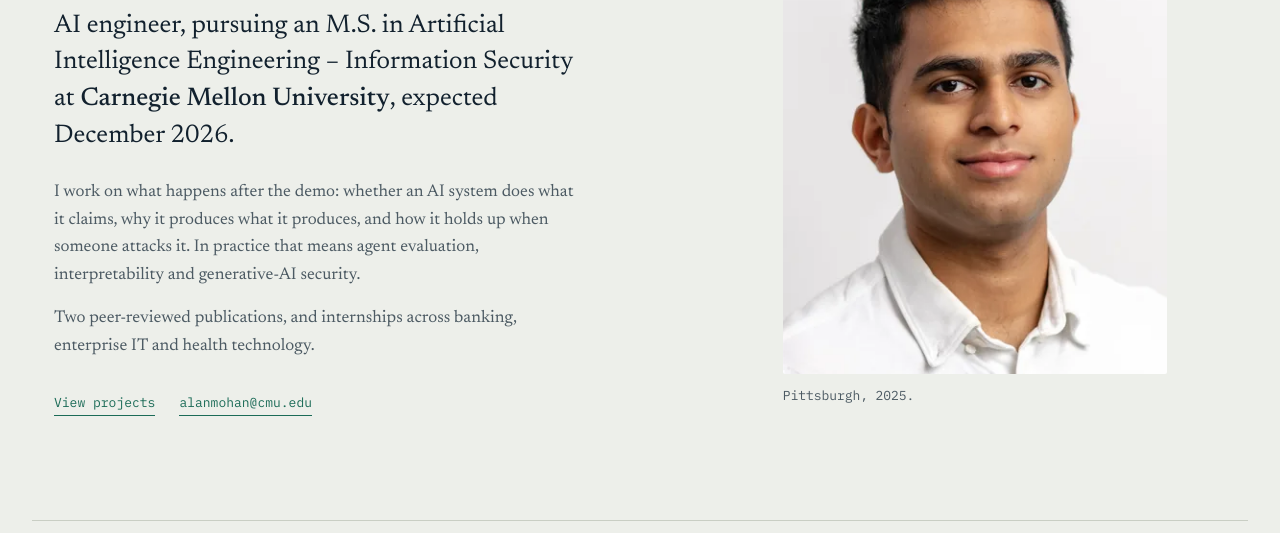
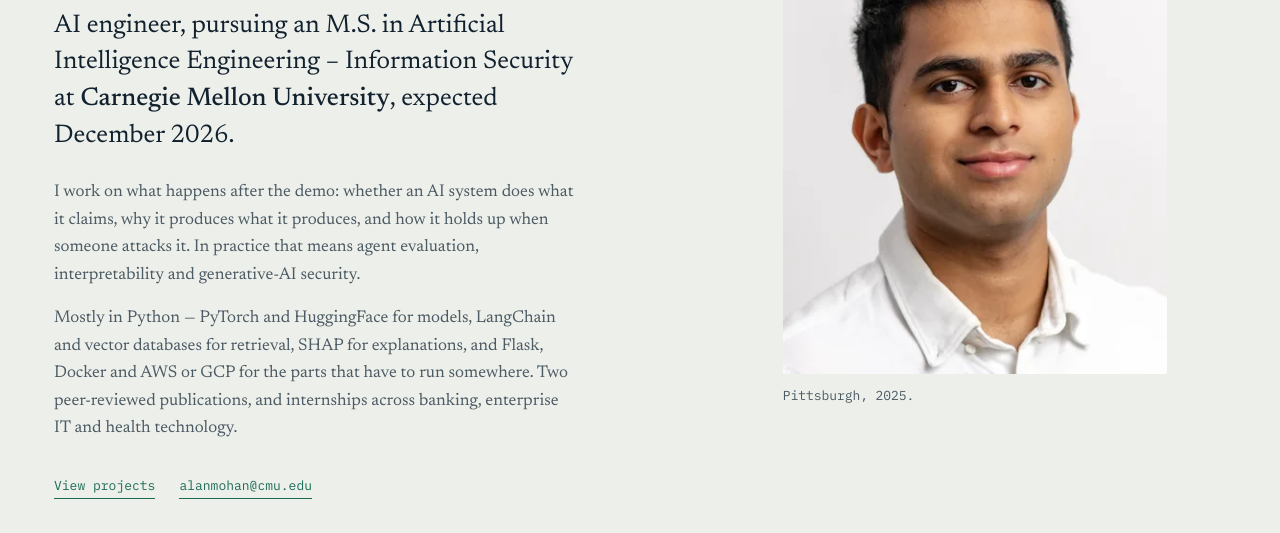
Before and after one commit to alanmohan/alanmohan.github.io, a plain HTML site: page index.html in a window 1280 px wide. Shown: the part 267-800 px from the top of the page. Drawn offline with Linux system fonts and the light colour scheme.

Commit message:
Name the tools I work with in the introduction
Keeps the About copy short while covering the skills the assignment rubric
asks the About section to include.

```diff
--- a/index.html
+++ b/index.html
@@ -122,8 +122,11 @@ try {
           interpretability and generative-AI security.
         </p>
         <p>
-          Two peer-reviewed publications, and internships across banking,
-          enterprise IT and health technology.
+          Mostly in Python — PyTorch and HuggingFace for models, LangChain and
+          vector databases for retrieval, SHAP for explanations, and Flask,
+          Docker and AWS or GCP for the parts that have to run somewhere. Two
+          peer-reviewed publications, and internships across banking, enterprise
+          IT and health technology.
         </p>
       </div>
       <p class="hero__actions">
```
Also changed, not shown: assets/og-image.png, assets/portfolio-screenshot-1200.png, assets/portfolio-screenshot-1200.webp, assets/portfolio-screenshot-800.png, assets/portfolio-screenshot-800.webp.
